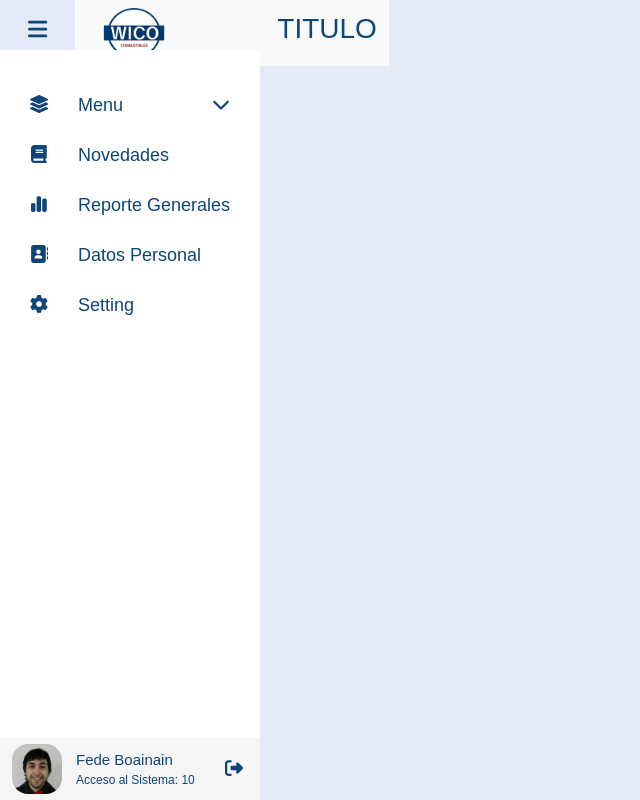
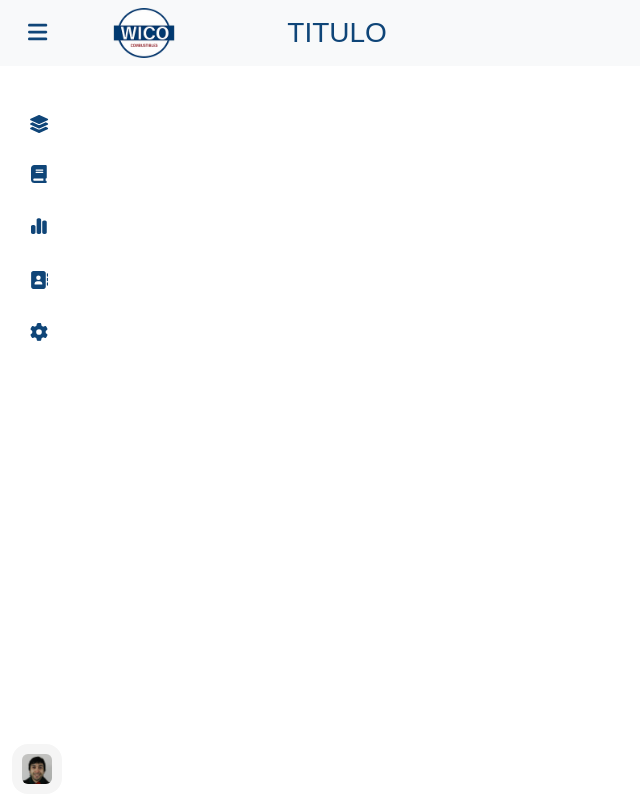
Before and after one commit to Scytale20/Sistema-Wico, an Angular app: page / in a window 1280 px wide. Shown: the whole page, without its empty margins (0-640 px from the left). Built offline with nearby package versions, Linux system fonts and the light colour scheme.

Commit message:
navbar y side bar listos!

```diff
--- a/src/app/component/menu/menu.component.css
+++ b/src/app/component/menu/menu.component.css
@@ -1,6 +1,6 @@
-.home-section{
+/* .home-section{
     position: relative;
-    background: #e4e9f7;
+    background: #b2c2f0;
     height: 100vh;
     left: 0px;
     width: calc(100% - 0px);
@@ -13,7 +13,7 @@
     width: calc(100% - 0px);
 }
 .home-section .home-content{
-    height: 60px;
+    height: 50px;
     display: flex;
     align-items: center;
 }
@@ -31,4 +31,4 @@
 .home-section .home-content .text{
     font-size: 26px;
     font-weight: 600;
-}
+} */
--- a/src/app/component/menu/menu.component.html
+++ b/src/app/component/menu/menu.component.html
@@ -1,5 +1,7 @@
-<section class="home-section">
+<!-- <app-nav-bar></app-nav-bar> -->
+<!-- <section class="home-section">
   <div class="home-content">
+
     <fa-icon
       data-bs-toggle="tooltip"
       data-bs-placement="bottom"
@@ -8,10 +10,10 @@
       [icon]="faBars"
       (click)="openClose()"
     ></fa-icon>
-    <app-nav-bar></app-nav-bar>
+
   </div>
   <app-side-bar [isClose]="menuBtn"></app-side-bar>
-</section>
+</section> -->
 
-<!-- <app-side-bar></app-side-bar> -->
-<!-- <app-nav-bar></app-nav-bar> -->
+<app-side-bar [isClose]="menuBtn"></app-side-bar>
+<app-nav-bar (menuBtn)="openCloseMenu()"></app-nav-bar>
--- a/src/app/component/menu/menu.component.ts
+++ b/src/app/component/menu/menu.component.ts
@@ -9,13 +9,14 @@ import { faBars } from '@fortawesome/free-solid-svg-icons';
 export class MenuComponent implements OnInit {
 
   faBars = faBars
-  menuBtn: boolean = false;
+
+  menuBtn: boolean = true;
 
   constructor() { }
 
-  openClose(){
+  openCloseMenu(){
     this.menuBtn = !this.menuBtn;
-    console.log(this.menuBtn)
+
   }
 
   ngOnInit(): void {
--- a/src/app/component/nav-bar/nav-bar.component.css
+++ b/src/app/component/nav-bar/nav-bar.component.css
@@ -2,9 +2,20 @@
 
 /* navigation menu Principal*/
 .navbar{
-	position: fixed;
-    top: 0;
+	max-height: 70px;
 
+}
+
+.navbar .nav{
+	display: flex;
+	justify-content: flex-start;
+}
+
+.navbar .nav .bx-menu{
+	color: #0F4578;
+    font-size: 22px;
+	margin: 0 50px 0 28px;
+    cursor: pointer;
 }
 
 .navbar-brand{
@@ -16,9 +27,16 @@
 	height: 50px;
 }
 
+.navbar .nav h3{
+    color: var(--primary-color);
+    text-transform: uppercase;
+	margin-bottom: 0;
+	font-size: 28px;
+}
 
 
-.navbar-nav .nav-item .active{
+
+/* .navbar-nav .nav-item .active{
 	padding-left: 5rem;
 }
 
@@ -36,11 +54,9 @@
 
 .navbar-light .navbar-nav .nav-link:hover{
 	color: var(--primary-color);
-}
+} */
 
-h3{
-    color: var(--primary-color);
-    text-transform: uppercase;
-}
+
+
 
 /* end navigation menu Principal*/
--- a/src/app/component/nav-bar/nav-bar.component.html
+++ b/src/app/component/nav-bar/nav-bar.component.html
@@ -1,6 +1,14 @@
 <nav class="navbar navbar-expand navbar-light bg-light">
-    <div class="container-fluid d-flex justify-content-start">
+    <div class="nav container-fluid">
+      <fa-icon
+      data-bs-toggle="tooltip"
+      data-bs-placement="bottom"
+      title="Mostrar Menu"
+      class="bx-menu"
+      [icon]="faBars"
+      (click)="onClick()"
+    ></fa-icon>
       <a class="navbar-brand pe-5" href="#"><img src="../../../assets/img/LogoWico.jpg" alt="Logo"></a>
-      <h3 class="titulocentro ps-5">Titulo</h3>
-      </div>
+      <h3 class="titulo ps-5">Titulo</h3>
+    </div>
 </nav>
--- a/src/app/component/nav-bar/nav-bar.component.ts
+++ b/src/app/component/nav-bar/nav-bar.component.ts
@@ -1,5 +1,5 @@
-import { Component, OnInit } from '@angular/core';
-
+import { Component, EventEmitter, OnInit, Output } from '@angular/core';
+import { faBars } from '@fortawesome/free-solid-svg-icons';
 
 @Component({
   selector: 'app-nav-bar',
@@ -8,11 +8,13 @@ import { Component, OnInit } from '@angular/core';
 })
 export class NavBarComponent implements OnInit {
 
-
+  faBars = faBars
+  @Output() menuBtn: EventEmitter<boolean> = new EventEmitter<boolean>();
 
   constructor() { }
 
-  openClose(){
+  onClick(){
+    this.menuBtn.emit()
 
   }
 
--- a/src/app/component/side-bar/side-bar.component.css
+++ b/src/app/component/side-bar/side-bar.component.css
@@ -1,6 +1,6 @@
 .sidebar{
     position: fixed;
-    top: 50px;
+    top: 70px;
     left: 0;
     height: 100%;
     width: 260px;
```
Also changed, not shown: src/app/component/side-bar/side-bar.component.ts (line endings or trailing spaces).
